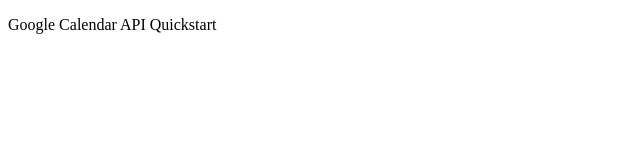
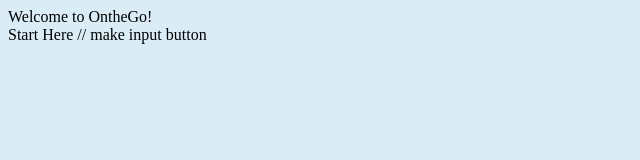
Before and after one commit to mairssc/OntheGo, a website: page client/index.html in a window 1280 px wide. Shown: the whole page, without its empty margins (0-640 px from the left). Drawn offline with Linux system fonts and the light colour scheme.

Commit message:
added homepage

```diff
--- a/client/index.html
+++ b/client/index.html
@@ -1,11 +1,18 @@
 <!DOCTYPE html>
 <html>
   <head>
-    <title>Google Calendar API Quickstart</title>
-    <meta charset="utf-8" />
+        <meta charset="utf-8" />
+        <link rel="preconnect" href="https://fonts.googleapis.com">
+<link rel="preconnect" href="https://fonts.gstatic.com" crossorigin>
+<link href="https://fonts.googleapis.com/css2?family=Reem+Kufi&display=swap" rel="stylesheet">
+    <link rel="stylesheet" href="index.css" />
   </head>
-  <body>
-    <p>Google Calendar API Quickstart</p>
+  <body style="background-color: #DAECF6;">
+    <div class="heading">Welcome to OntheGo!</div>
+    <div class="startbutton"> Start Here
+      // make input button
+    </div>
+
 <!--
     <button id="authorize_button" style="display: none;">Authorize</button>
     <button id="signout_button" style="display: none;">Sign Out</button>
@@ -19,5 +26,8 @@
       onload="this.onload=function(){};handleClientLoad()"
       onreadystatechange="if (this.readyState === 'complete') this.onload()">
     </script> -->
+    <!--
+    hello
+    </script> -->
   </body>
 </html>
```
